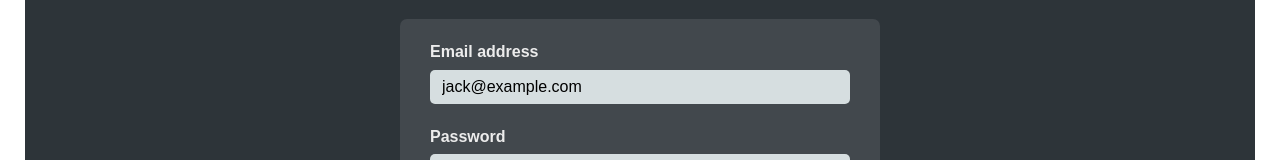
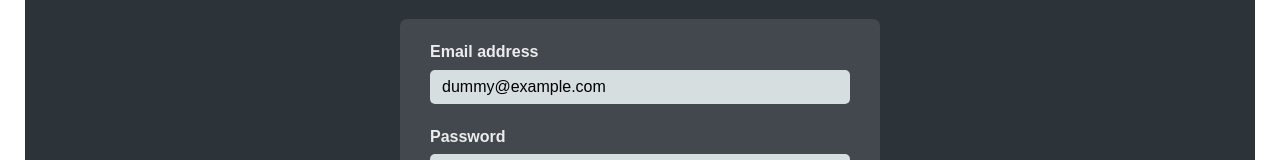
Before and after one commit to Shivam56291/worldwise-react-practice, a React (Vite) app: page /login in a window 1280 px wide. Shown: the part 170-330 px from the top of the page. Built offline with nearby package versions, Linux system fonts and the light colour scheme; data requests are answered from the project's data file.

Commit message:
modify email and avatar

```diff
--- a/src/contexts/FakeAuthContext.jsx
+++ b/src/contexts/FakeAuthContext.jsx
@@ -22,9 +22,10 @@ function reducer(state, action) {
 
 const FAKE_USER = {
   name: "Shivam",
-  email: "jack@example.com",
+  email: "dummy@example.com",
   password: "qwerty",
-  avatar: "https://i.pravatar.cc/100?u=zz",
+  avatar:
+    "https://media.licdn.com/dms/image/v2/D4D03AQHyO1-8RoTqJg/profile-displayphoto-shrink_400_400/B4DZdPuu8FH4Ag-/0/1749389341042?e=1759968000&v=beta&t=mkleG6EVP2vlWMlhOqcd1OQVXhIjjGOZIeNSLp08DxE",
 };
 
 function AuthProvider({ children }) {
--- a/src/pages/Login.jsx
+++ b/src/pages/Login.jsx
@@ -7,7 +7,7 @@ import { useNavigate } from "react-router-dom";
 
 export default function Login() {
   // PRE-FILL FOR DEV PURPOSES
-  const [email, setEmail] = useState("jack@example.com");
+  const [email, setEmail] = useState("dummy@example.com");
   const [password, setPassword] = useState("qwerty");
 
   const { login, isAuthenticated } = useAuth();
```
